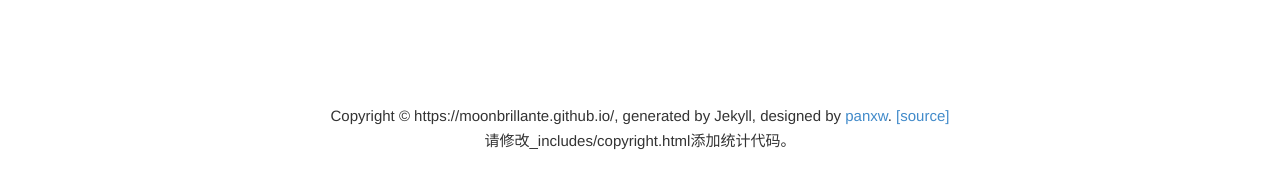
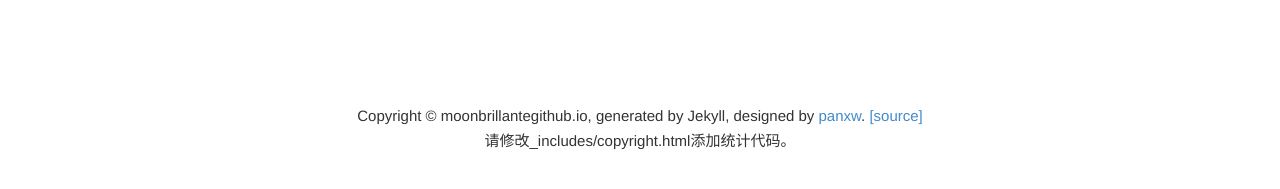
Before and after one commit to MoonBrillante/moonbrillante.github.io, a Jekyll site: the page built from index.html, in a window 1280 px wide and 1298 px high. Shown: the part 1097-1286 px from the top of the window. Built offline with Jekyll 4.4.1, drawn with Linux system fonts in a browser that asks for light colours; the list of posts is cut into pages by our own code.

Commit message:
Update _config.yml

```diff
--- a/_config.yml
+++ b/_config.yml
@@ -7,8 +7,8 @@ github: panxw
 author: ""
 email:
 name: "My Blog"
-url: https://moonbrillante.github.io/
-domain: https://moonbrillante.github.io/
+url: moonbrillante.github.io
+domain: moonbrillantegithub.io
 all_categories: [
 ["leetcode","Leetcode practice","/posts/android.html"],
 ["python crawling","Python crawling","/posts/program.html"],
```
